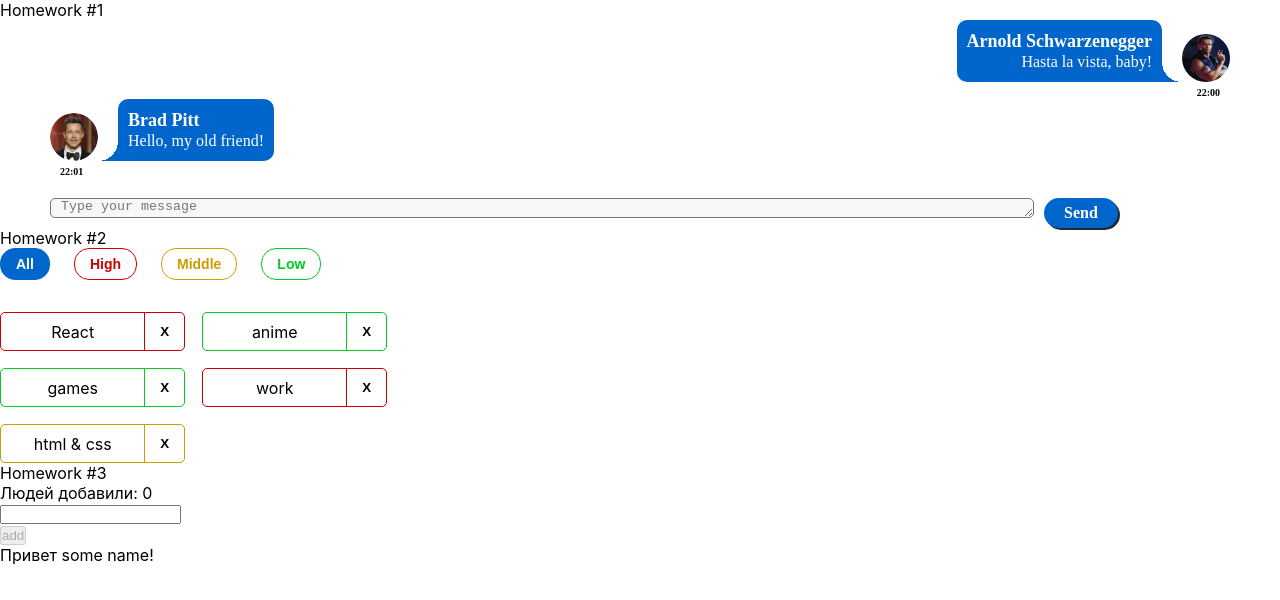
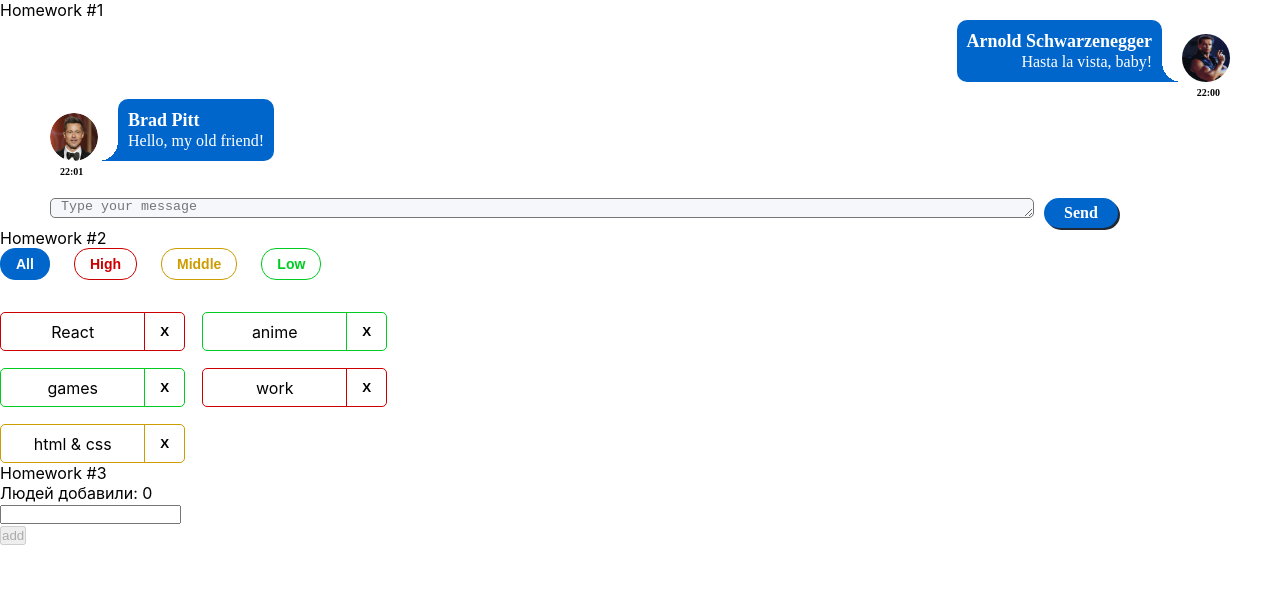
Before and after one commit to andreypats/homeworkAutochecking, a React (Create React App) app: page / in a window 1280 px wide. Shown: the top 600 px of the page. Built offline with nearby package versions, Linux system fonts and the light colour scheme.

Commit message:
Fix pureAddUser function

```diff
--- a/src/s2-homeworks/hw03/GreetingContainer.tsx
+++ b/src/s2-homeworks/hw03/GreetingContainer.tsx
@@ -9,9 +9,18 @@ type GreetingContainerPropsType = {
 
 export const pureAddUser = (name: any, setError: any, setName: any, addUserCallback: any) => {
     // если имя пустое - показать ошибку, иначе - добавить юзера и очистить инпут
+    if (name === '') {
+        setError('name required')
+    } else {
+        addUserCallback(name)
+        setName ('')
+    }
 }
 
 export const pureOnBlur = (name: any, setError: any) => { // если имя пустое - показать ошибку
+    if (name === '') {
+        setError('name required')
+    }
 }
 
 export const pureOnEnter = (e: any, addUser: any) => { // если нажата кнопка Enter - добавить
@@ -46,8 +55,8 @@ const GreetingContainer: React.FC<GreetingContainerPropsType> = ({
         pureOnEnter(e, addUser)
     }
 
-    const totalUsers = 0 // need to fix
-    const lastUserName = 'some name' // need to fix
+    const totalUsers = users.length // need to fix +
+    let lastUserName = name // need to fix +
 
     return (
         <Greeting
--- a/src/s2-homeworks/hw03/HW3.tsx
+++ b/src/s2-homeworks/hw03/HW3.tsx
@@ -33,6 +33,7 @@ export const pureAddUserCallback = (name: string, setUsers: Dispatch<UserType[]>
 
 const HW3 = () => {
     const [users, setUsers] = useState<UserType[]>([]) // need to fix any +
+    // console.log(users)
 
     const addUserCallback = (name: string) => { // need to fix any +
         pureAddUserCallback(name, setUsers, users)
```
